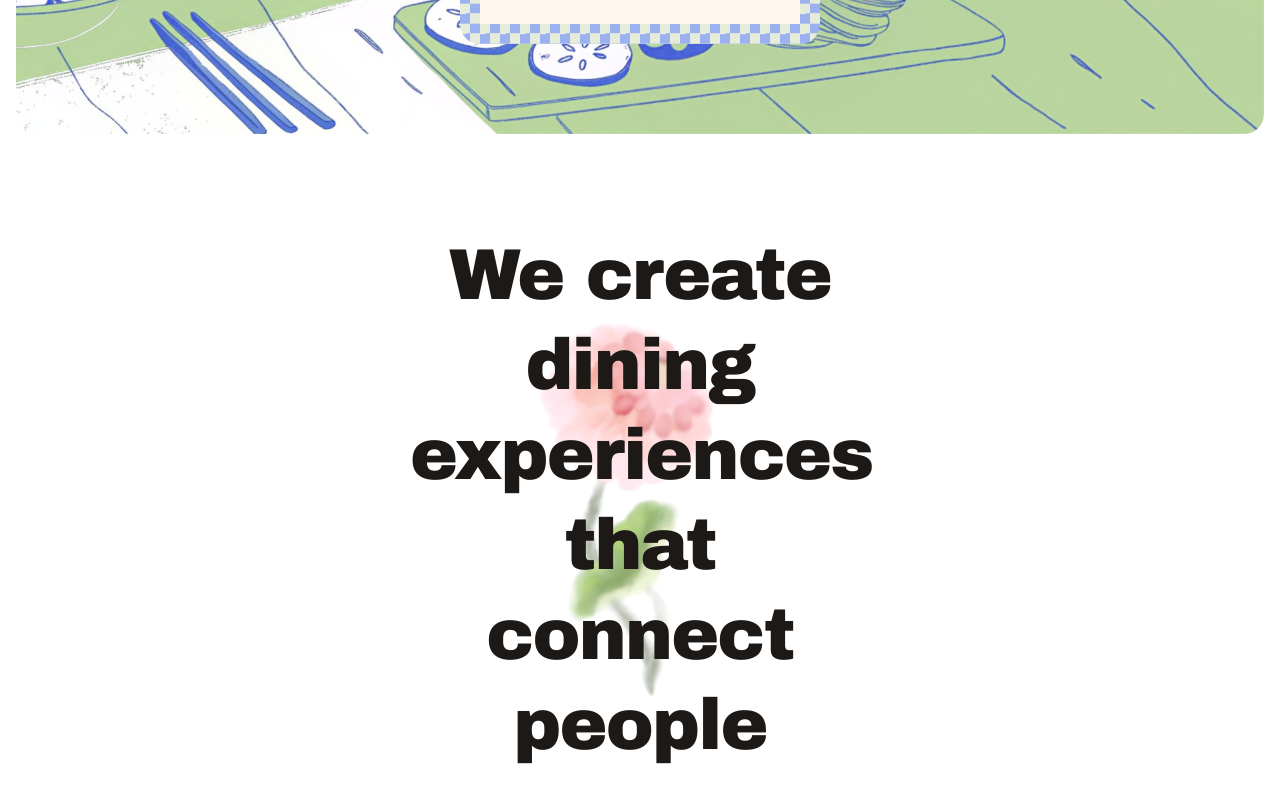
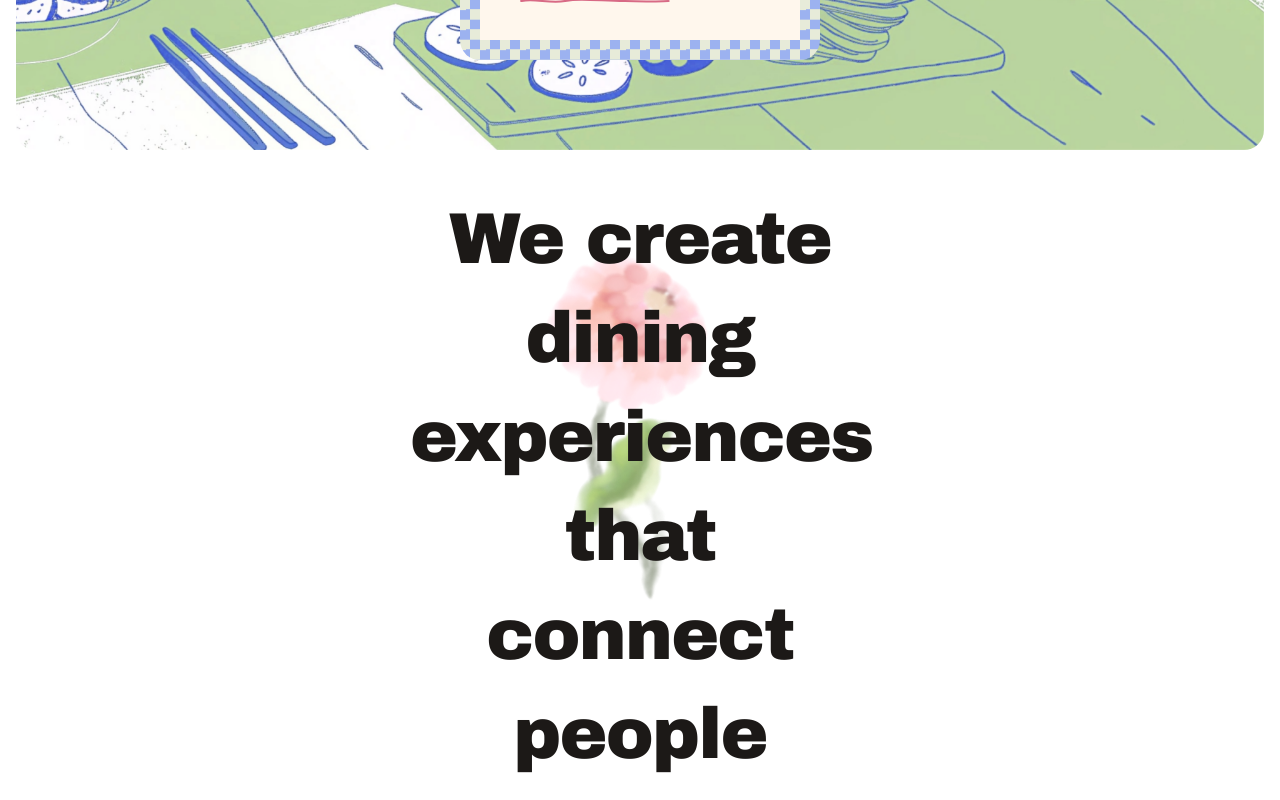
Before and after one commit to namgiang/gather, a Next.js app: page / in a window 1280 px wide. Shown: the part 680-1480 px from the top of the page. Built offline with nearby package versions, Linux system fonts and the light colour scheme.

Commit message:
chore: adjust spacings between sections

```diff
--- a/src/app/_components/AboutUs.tsx
+++ b/src/app/_components/AboutUs.tsx
@@ -81,10 +81,10 @@ export default function AboutUs() {
   } as const;
 
   const bgVariants = {
-    initialMount: { opacity: 0, y: 60, scale: 0.6 },
+    initialMount: { opacity: 0, y: -100, scale: 0.6 },
     parked: {
       opacity: 1,
-      y: 20,
+      y: -50,
       scale: 0.7,
       transition: { duration: 0.9, ease: easeOutCubic },
     },
@@ -99,7 +99,7 @@ export default function AboutUs() {
   return (
     <section
       id="about"
-      className="relative mx-auto w-full max-w-[460px] py-16 md:py-24"
+      className="relative mx-auto w-full max-w-[460px] py-8 md:py-10"
     >
       {/* Rotated background layer */}
       <motion.div
@@ -122,7 +122,7 @@ export default function AboutUs() {
       {/* Mobile scroll hint */}
       <motion.h2
         ref={headingRef}
-        className="relative z-20 font-archivo-black text-[3.1rem] md:text-7xl leading-tight tracking-tight text-center"
+        className="relative z-20 font-archivo-black text-[3.1rem] md:text-7xl leading-snug tracking-tight text-center"
         style={{ transformOrigin: "bottom right" }}
         variants={variants}
         initial={reduce ? undefined : "hidden"}
--- a/src/app/page.tsx
+++ b/src/app/page.tsx
@@ -66,7 +66,7 @@ export default function Home() {
       >
         <motion.h1
           ref={h1Ref}
-          className="font-archivo-black text-[3.8rem] md:text-[6rem] lg:text-[7rem] my-6 md:my-0 text-center font-extrabold tracking-tight md:leading-[105%]"
+          className="font-archivo-black text-[3.8rem] md:text-[6rem] lg:text-[7rem] my-5 md:my-2 text-center font-extrabold tracking-tight md:leading-[105%]"
           style={{
             transformOrigin: "bottom right",
             willChange: "transform, opacity",
```
